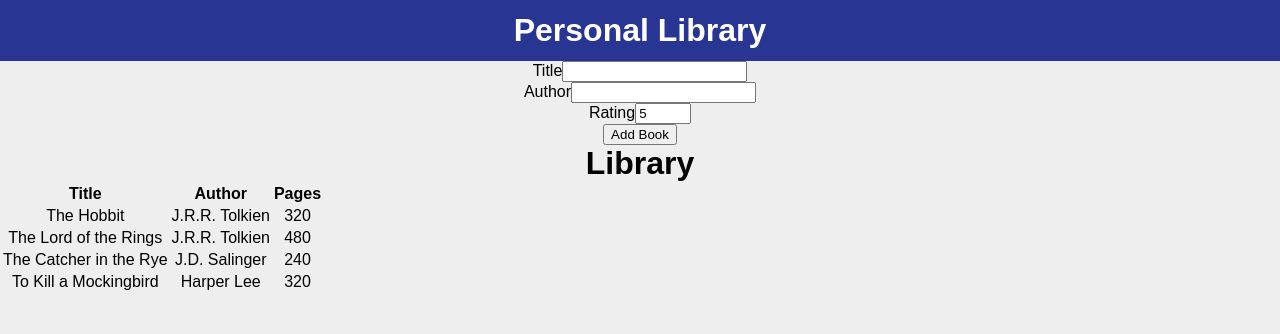
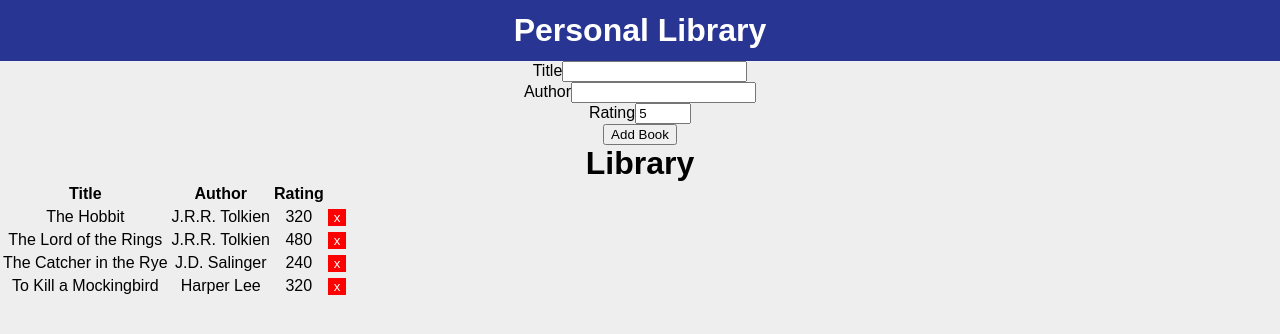
Before and after one commit to neelxie/personal-library, a React (Create React App) app: page / in a window 1280 px wide. Shown: the top 334 px of the page. Built offline with nearby package versions, Linux system fonts and the light colour scheme.

Commit message:
Add new changes

```diff
--- a/src/components/Library.js
+++ b/src/components/Library.js
@@ -1,6 +1,9 @@
 import React from "react";
 
 const Library = () => {
+  const deleteBookHandler = (id) => {
+    // delete dispatch
+  };
   return (
     <div>
       <h1>Library</h1>
@@ -9,7 +12,8 @@ const Library = () => {
           <tr>
             <th>Title</th>
             <th>Author</th>
-                <th>Pages</th>
+            <th>Rating</th>
+            <th></th>
           </tr>
         </thead>
         <tbody>
@@ -17,23 +21,42 @@ const Library = () => {
             <td>The Hobbit</td>
             <td>J.R.R. Tolkien</td>
             <td>320</td>
+            <td>
+              <button className="delete" onClick={deleteBookHandler}>
+                x
+              </button>
+            </td>
           </tr>
           <tr>
             <td>The Lord of the Rings</td>
             <td>J.R.R. Tolkien</td>
             <td>480</td>
+            <td>
+              <button className="delete" onClick={deleteBookHandler}>
+                x
+              </button>
+            </td>
           </tr>
           <tr>
             <td>The Catcher in the Rye</td>
             <td>J.D. Salinger</td>
             <td>240</td>
+            <td>
+              <button className="delete" onClick={deleteBookHandler}>
+                x
+              </button>
+            </td>
           </tr>
           <tr>
             <td>To Kill a Mockingbird</td>
             <td>Harper Lee</td>
             <td>320</td>
+            <td>
+              <button className="delete" onClick={deleteBookHandler}>
+                x
+              </button>
+            </td>
           </tr>
-
         </tbody>
       </table>
     </div>
```
Lines whose indentation alone changed are shown as unchanged.
